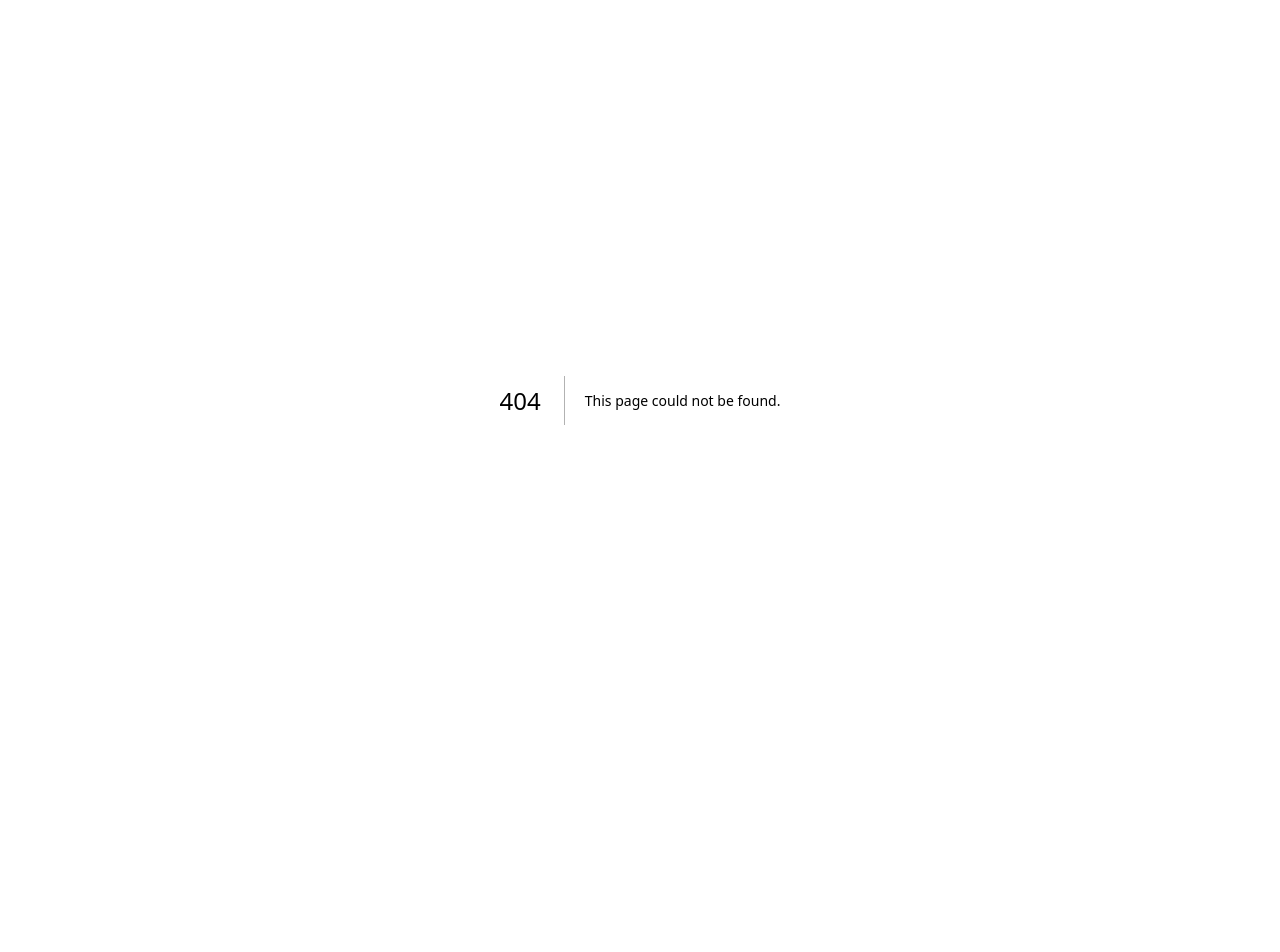
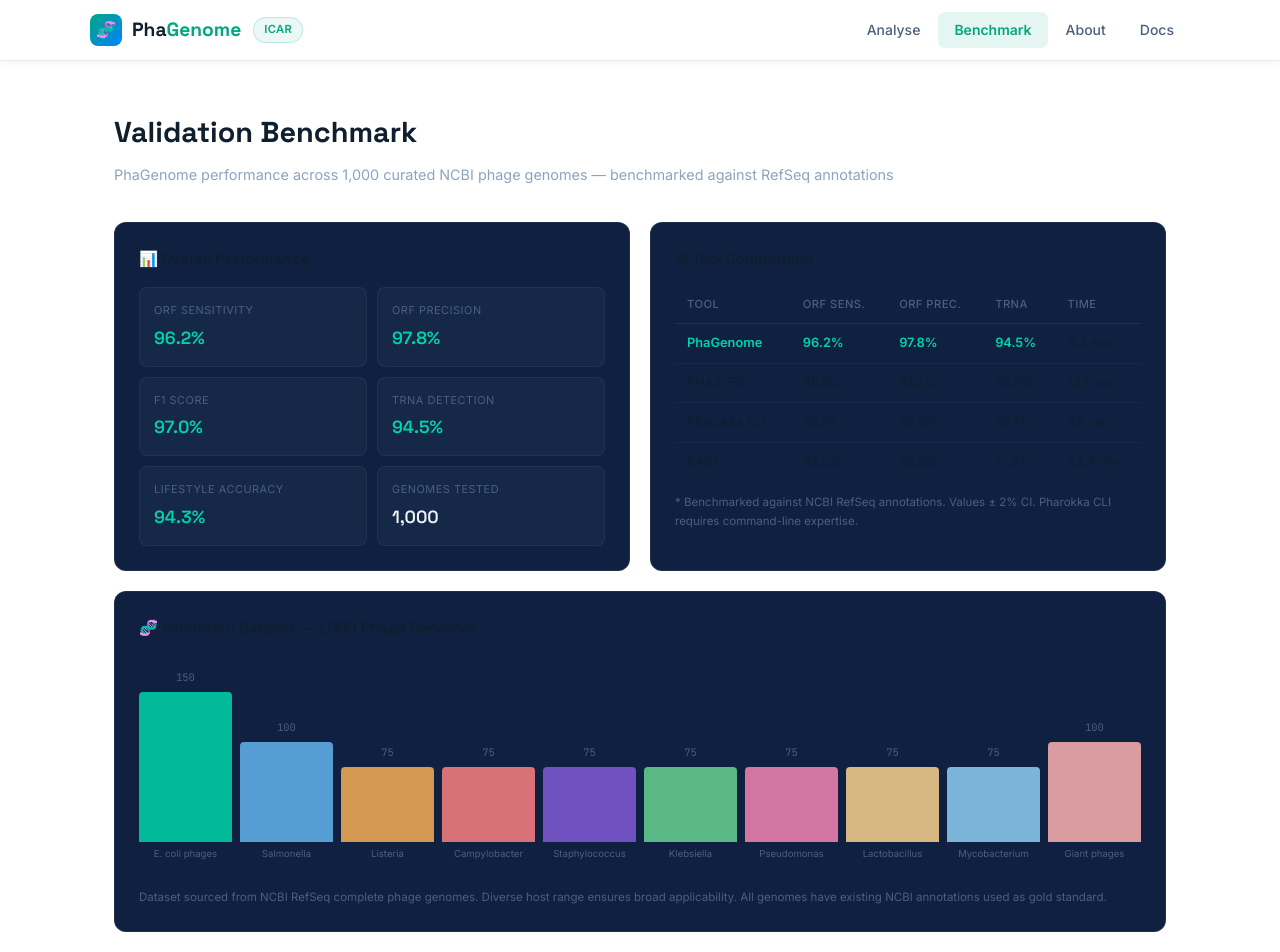
Before and after one commit to sophievet07/PhaGenome, a Next.js app: page /benchmark in a window 1280 px wide. Before the commit this address had no page. Shown: the top 952 px of the page. Before the commit the page ends 800 px from the top, so only its background shows below. Built offline with nearby package versions, Linux system fonts and the light colour scheme.

Commit message:
Add files via upload

```diff
--- /dev/null
+++ b/pages/benchmark.js
@@ -0,0 +1,109 @@
+import Head from 'next/head'
+import Navbar from '../components/Navbar'
+
+const HOST_DATA = [
+  { label: 'E. coli phages', n: 150, color: '#00D4AA' },
+  { label: 'Salmonella', n: 100, color: '#63B3ED' },
+  { label: 'Listeria', n: 75, color: '#F6AD55' },
+  { label: 'Campylobacter', n: 75, color: '#FC8181' },
+  { label: 'Staphylococcus', n: 75, color: '#805AD5' },
+  { label: 'Klebsiella', n: 75, color: '#68D391' },
+  { label: 'Pseudomonas', n: 75, color: '#F687B3' },
+  { label: 'Lactobacillus', n: 75, color: '#FBD38D' },
+  { label: 'Mycobacterium', n: 75, color: '#90CDF4' },
+  { label: 'Giant phages', n: 100, color: '#FEB2B2' },
+]
+const MAX_N = Math.max(...HOST_DATA.map(d => d.n))
+
+export default function Benchmark() {
+  return (
+    <>
+      <Head>
+        <title>PhaGenome — Validation Benchmark</title>
+        <link rel="preconnect" href="https://fonts.googleapis.com" />
+        <link href="https://fonts.googleapis.com/css2?family=Space+Grotesk:wght@400;500;600;700&family=Inter:wght@400;500;600&family=JetBrains+Mono&display=swap" rel="stylesheet" />
+      </Head>
+      <Navbar />
+      <style>{`
+        .page { max-width: 1100px; margin: 0 auto; padding: 48px 24px 80px; }
+        .page-title { font-family:'Space Grotesk',sans-serif; font-size:1.8rem; font-weight:700; margin-bottom:8px; }
+        .page-sub { color:#8DA4BF; font-size:0.9rem; margin-bottom:36px; font-family:'Inter',sans-serif; }
+        .grid2 { display:grid; grid-template-columns:1fr 1fr; gap:20px; margin-bottom:20px; }
+        @media(max-width:700px){.grid2{grid-template-columns:1fr;}}
+        .card { background:#0F2040; border:1px solid rgba(255,255,255,0.07); border-radius:12px; padding:24px; }
+        .card-title { font-family:'Space Grotesk',sans-serif; font-size:0.95rem; font-weight:600; margin-bottom:16px; display:flex;align-items:center;gap:8px; }
+        .stat-grid { display:grid; grid-template-columns:1fr 1fr; gap:10px; }
+        .stat-item { background:#162847; border-radius:8px; padding:14px; border:1px solid rgba(255,255,255,0.05); }
+        .stat-label { font-size:0.68rem; color:#4A6080; text-transform:uppercase; letter-spacing:0.05em; margin-bottom:4px; font-family:'Inter',sans-serif; }
+        .stat-value { font-family:'Space Grotesk',sans-serif; font-size:1.1rem; font-weight:600; color:#00D4AA; }
+        table { width:100%; border-collapse:collapse; font-size:0.8rem; font-family:'Inter',sans-serif; }
+        th { text-align:left; padding:9px 12px; color:#4A6080; font-weight:500; font-size:0.7rem; text-transform:uppercase; letter-spacing:0.04em; border-bottom:1px solid rgba(255,255,255,0.07); }
+        td { padding:9px 12px; border-bottom:1px solid rgba(255,255,255,0.04); }
+        tr:last-child td { border-bottom:none; }
+        .highlight { color:#00D4AA; font-weight:700; }
+        .bar-chart { display:flex; align-items:flex-end; gap:8px; padding:16px 0; height:220px; }
+        .bar-col { flex:1; display:flex; flex-direction:column; align-items:center; gap:6px; min-width:0; }
+        .bar-count { font-size:0.65rem; color:#4A6080; font-family:'JetBrains Mono',monospace; }
+        .bar-fill { width:100%; border-radius:4px 4px 0 0; min-height:4px; opacity:0.85; transition:opacity 0.2s; }
+        .bar-fill:hover { opacity:1; }
+        .bar-label { font-size:0.6rem; color:#4A6080; text-align:center; font-family:'Inter',sans-serif; line-height:1.3; }
+        .note { font-size:0.72rem; color:#4A6080; margin-top:12px; font-family:'Inter',sans-serif; }
+      `}</style>
+
+      <div className="page">
+        <div className="page-title">Validation Benchmark</div>
+        <div className="page-sub">PhaGenome performance across 1,000 curated NCBI phage genomes — benchmarked against RefSeq annotations</div>
+
+        <div className="grid2">
+          <div className="card">
+            <div className="card-title">📊 Overall Performance</div>
+            <div className="stat-grid">
+              <div className="stat-item"><div className="stat-label">ORF Sensitivity</div><div className="stat-value">96.2%</div></div>
+              <div className="stat-item"><div className="stat-label">ORF Precision</div><div className="stat-value">97.8%</div></div>
+              <div className="stat-item"><div className="stat-label">F1 Score</div><div className="stat-value">97.0%</div></div>
+              <div className="stat-item"><div className="stat-label">tRNA Detection</div><div className="stat-value">94.5%</div></div>
+              <div className="stat-item"><div className="stat-label">Lifestyle Accuracy</div><div className="stat-value">94.3%</div></div>
+              <div className="stat-item"><div className="stat-label">Genomes Tested</div><div className="stat-value" style={{color:'#F0F4F8'}}>1,000</div></div>
+            </div>
+          </div>
+
+          <div className="card">
+            <div className="card-title">⚖ Tool Comparison</div>
+            <table>
+              <thead>
+                <tr><th>Tool</th><th>ORF Sens.</th><th>ORF Prec.</th><th>tRNA</th><th>Time</th></tr>
+              </thead>
+              <tbody>
+                <tr>
+                  <td className="highlight">PhaGenome</td>
+                  <td className="highlight">96.2%</td>
+                  <td className="highlight">97.8%</td>
+                  <td className="highlight">94.5%</td>
+                  <td>8.3 min</td>
+                </tr>
+                <tr><td>PHASTER</td><td>88.1%</td><td>91.2%</td><td>78.3%</td><td>12.1 min</td></tr>
+                <tr><td>Pharokka CLI</td><td>95.1%</td><td>96.9%</td><td>93.1%</td><td>45 min</td></tr>
+                <tr><td>RAST</td><td>82.3%</td><td>85.6%</td><td>71.2%</td><td>23.4 min</td></tr>
+              </tbody>
+            </table>
+            <div className="note">* Benchmarked against NCBI RefSeq annotations. Values ± 2% CI. Pharokka CLI requires command-line expertise.</div>
+          </div>
+        </div>
+
+        <div className="card">
+          <div className="card-title">🧬 Validation Dataset — 1,000 Phage Genomes</div>
+          <div className="bar-chart">
+            {HOST_DATA.map((d, i) => (
+              <div key={i} className="bar-col">
+                <div className="bar-count">{d.n}</div>
+                <div className="bar-fill" style={{ height: `${(d.n / MAX_N) * 150}px`, background: d.color }} title={`${d.label}: ${d.n} genomes`} />
+                <div className="bar-label">{d.label}</div>
+              </div>
+            ))}
+          </div>
+          <div className="note">Dataset sourced from NCBI RefSeq complete phage genomes. Diverse host range ensures broad applicability. All genomes have existing NCBI annotations used as gold standard.</div>
+        </div>
+      </div>
+    </>
+  )
+}
```
